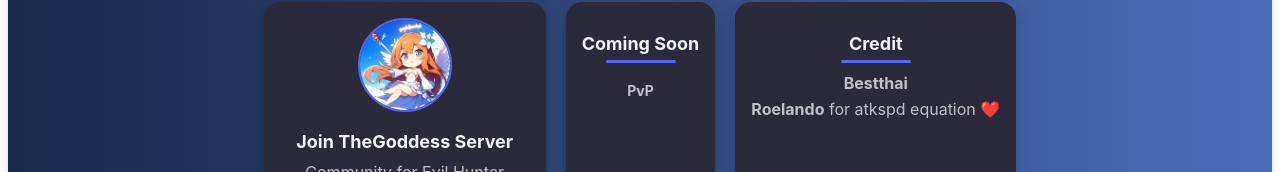
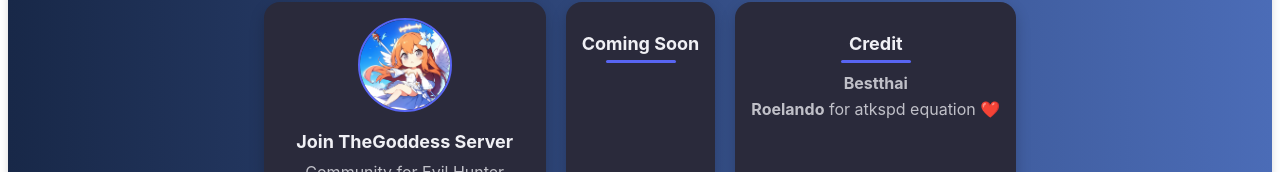
Before and after one commit to bestthai/eht-website, a React (Vite) app: page /atkspd in a window 1280 px wide. Shown: the part 1343-1515 px from the top of the page. Built offline with nearby package versions, Linux system fonts and the light colour scheme.

Commit message:
change footer coming soon

```diff
--- a/src/Footer.jsx
+++ b/src/Footer.jsx
@@ -25,7 +25,6 @@ function Footer()
 
                     <div className="footer-card">
                         <h2 className="card-title">Coming Soon</h2>
-                            <h4 className="card-desc">PvP</h4>
                     </div>
 
                     <div className="footer-card">
```
